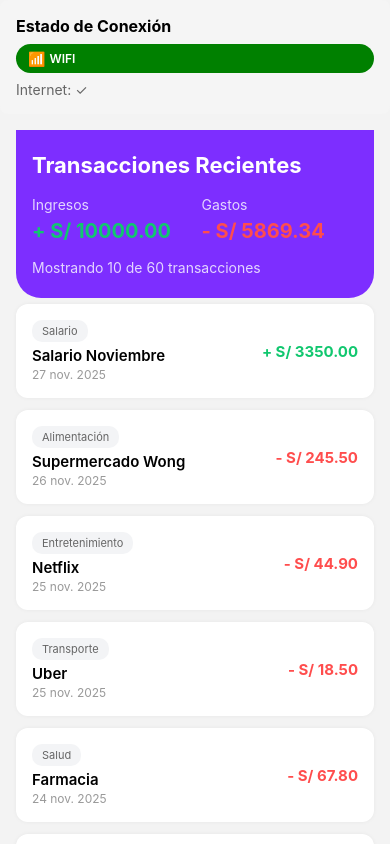
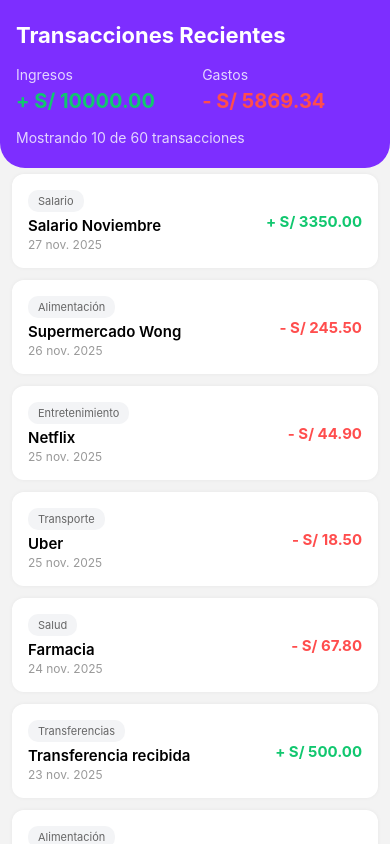
Before and after one commit to AJoelCastro/rnc-project-ntt, a React Native app: screen / in a window 390 px wide. Shown: the top 844 px of the page. Built offline with nearby package versions, Linux system fonts and the light colour scheme.

Commit message:
header movible

```diff
--- a/App.tsx
+++ b/App.tsx
@@ -12,8 +12,6 @@ import {
 } from 'react-native-safe-area-context';
 import TransactionPage from '@/modules/transaction/pages';
 import { useTheme } from '@/shared/hooks/useTheme'
-import { NetworkStatusCard } from '@/modules/network-monitor/components/molecules/NetworkStatusCard';
-
 
 function App() {
   const isDarkMode = useColorScheme() === 'dark';
@@ -46,8 +44,6 @@ function AppContent() {
         ]
       }
     >
-      <NetworkStatusCard connectionInfo={{type:"wifi", isConnected:true, isInternetReachable:true}}/>
-
       <TransactionPage />
     </View>
   );
--- a/src/modules/transaction/components/organisms/TransactionItem.tsx
+++ b/src/modules/transaction/components/organisms/TransactionItem.tsx
@@ -53,6 +53,7 @@ const styles = StyleSheet.create({
     shadowOpacity: 0.05,
     shadowRadius: 4,
     elevation: 1,
+    margin:12
   },
   leftSection: {
     flex: 1,
--- a/src/modules/transaction/components/organisms/TransactionList.tsx
+++ b/src/modules/transaction/components/organisms/TransactionList.tsx
@@ -1,22 +1,26 @@
 import React from 'react';
-import { FlatList, View } from 'react-native';
+import { FlatList, View, StyleSheet } from 'react-native';
 import { MOCK_TRANSACTIONS } from '@/shared/data/MockTransactions';
 import { TransactionItem } from './TransactionItem';
 import { TransactionsHeader } from './TransactionsHeader';
 
 export const TransactionsList = () => {
   return (
-    <View >
+    <View style={styles.container}>
+      <TransactionsHeader transactions={MOCK_TRANSACTIONS} />
       <FlatList
         data={MOCK_TRANSACTIONS.slice(0, 10)}
         keyExtractor={(item) => item.id}
         renderItem={({ item }) => <TransactionItem item={item} />}
-        ListHeaderComponent={
-          <TransactionsHeader transactions={MOCK_TRANSACTIONS} />
-        }
-        contentContainerStyle={{ padding: 16 }}
         showsVerticalScrollIndicator={false}
+        scrollEnabled={true}
       />
     </View>
   );
 };
+
+const styles = StyleSheet.create({
+  container: {
+    flex: 1,
+  },
+});
--- a/src/modules/transaction/pages/index.tsx
+++ b/src/modules/transaction/pages/index.tsx
@@ -1,10 +1,11 @@
 import React from 'react'
-import { TransactionsList } from '@/modules/transaction/components/organisms/TransactionList'
+import { TransactionsList } from '../components/organisms/TransactionList'
 
 const TransactionPage = () => {
-
     return (
-        <TransactionsList/>
+        <>
+            <TransactionsList/>
+        </>
     )
 }
 
```
